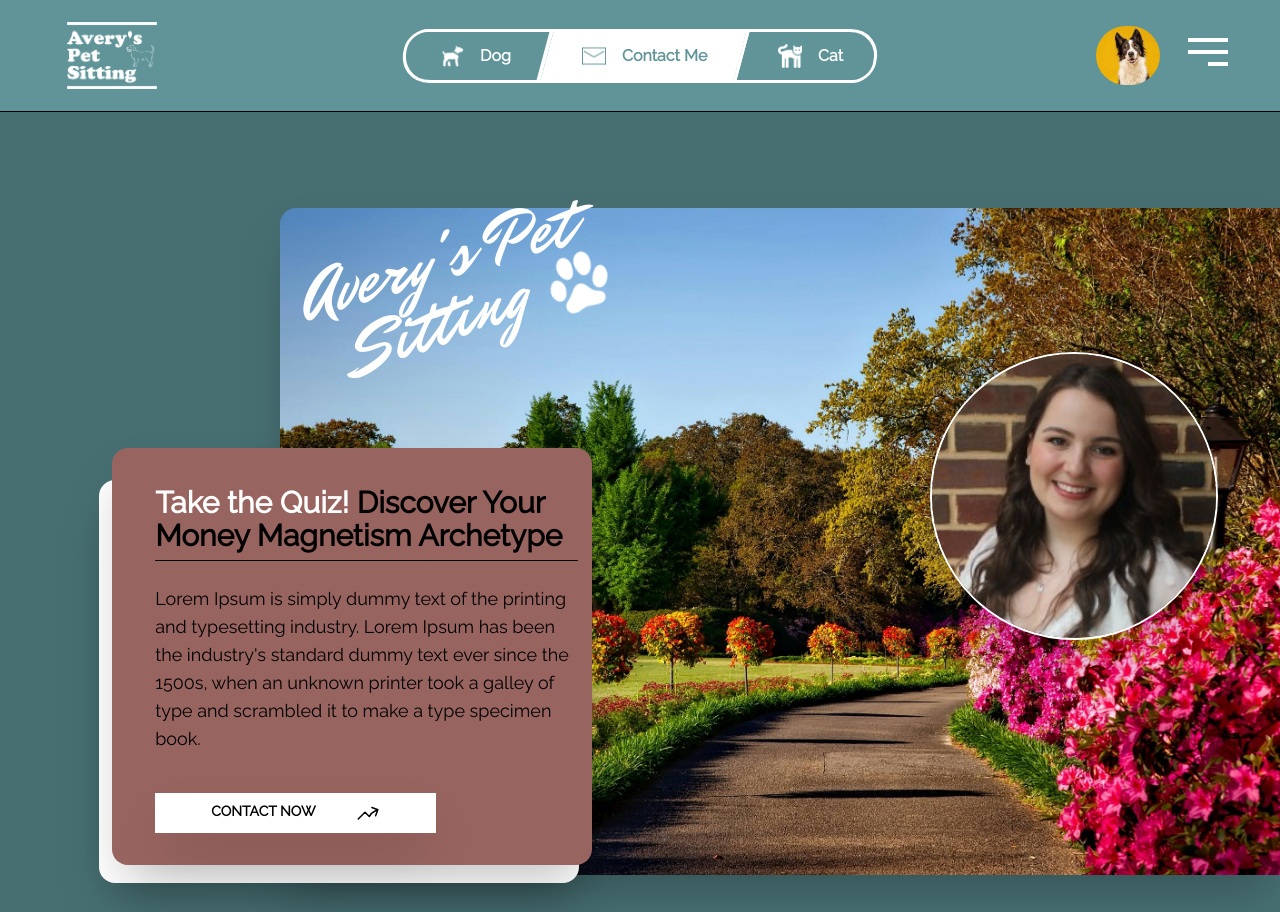
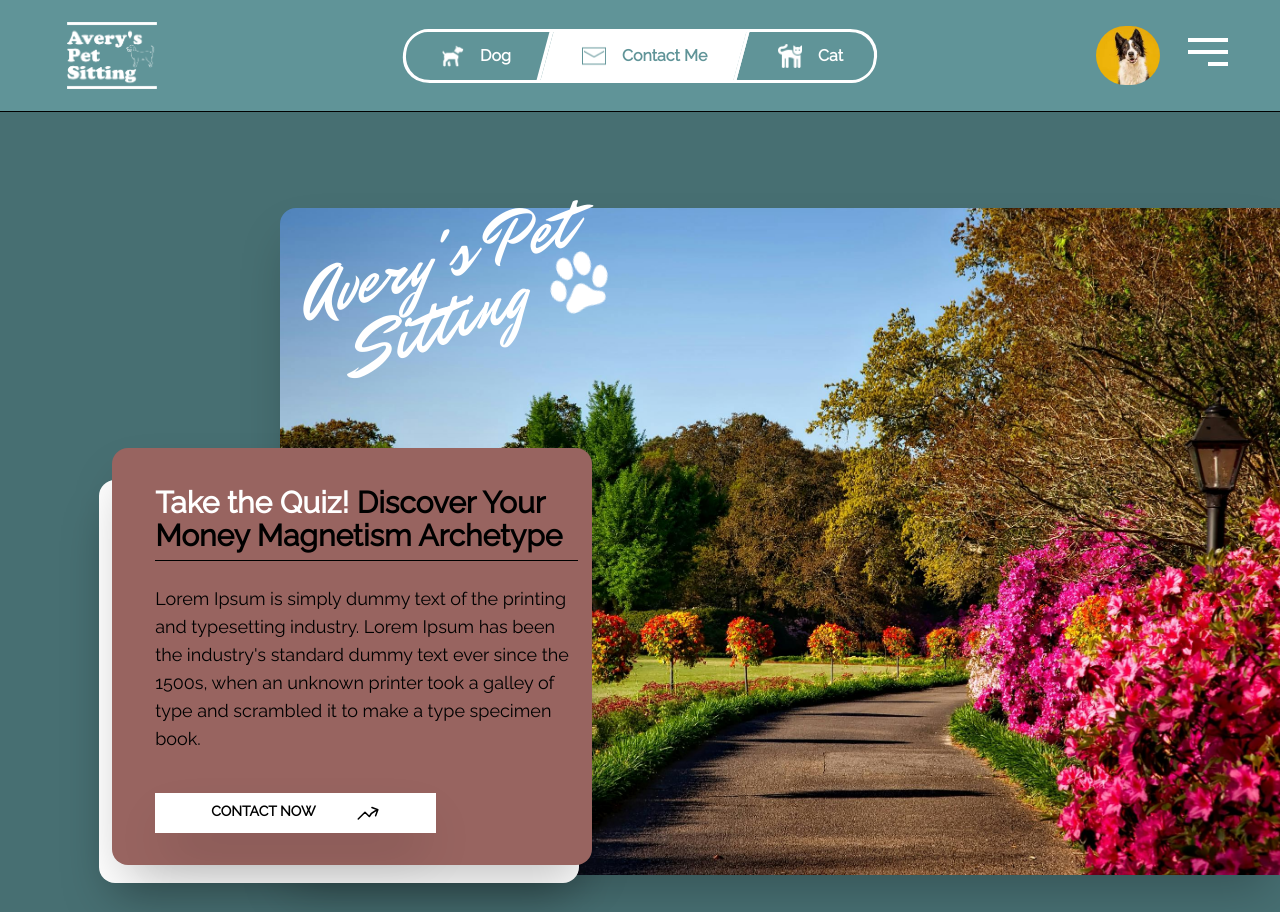
Before and after one commit to MitchellGruner/Averys-Pet-Sitting, a Next.js app: page / in a window 1280 px wide. Built offline with nearby package versions, Linux system fonts and the light colour scheme.

Commit message:
comment out avery's image for now

```diff
--- a/app/components/main/Main.tsx
+++ b/app/components/main/Main.tsx
@@ -11,16 +11,16 @@ const Main = () => {
                     width={1000}
                     height={1000}
                     alt="Dog Park Background"
-                    className="rounded-l-2xl shadow-2xl"
+                    className="rounded-l-2xl shadow-2xl max-w-full"
                 />
 
-                <Image
+                {/* <Image
                     src="/averysprofessionalphoto.jpg"
                     width={300}
                     height={300}
                     alt="Avery's Headshot"
                     className="absolute sm:max-w-56 sm:top-20 sm:left-[50%] md:max-w-64 md:top-32 lg:max-w-72 lg:top-36 md:left-[55%] lg:left-[65%] 3xl:top-36 4xl:left-12 3xl:max-w-72 rounded-full border-2 border-white shadow-2xl"
-                />
+                /> */}
             </div>
 
             <MainText />
```
